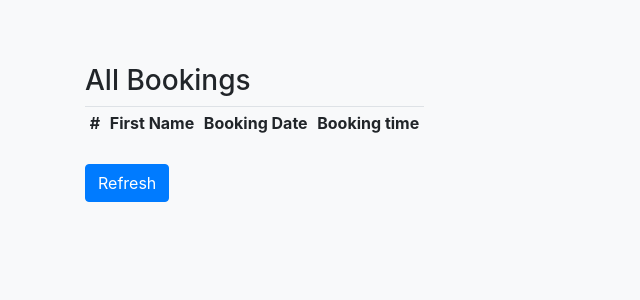
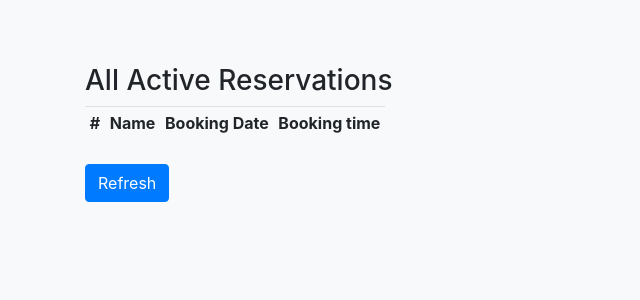
Before and after one commit to conorheffron/booking-sys, a Django app: page /reservations/ in a window 1280 px wide. Shown: the part 191-491 px from the top of the page, without its empty margins (0-640 px from the left). Run offline with Django 5.2, Linux system fonts and the light colour scheme; data that the repository does not hold is empty; some libraries are stand-ins or nearby versions.

Commit message:
#47 Filter out past bookings from all reservations page (#54)
* #47 Filter out past bookings from all active reservations view

* #51 Set width of response messages to match form

* #47 Update reservations.html

* #47 Update tests.py

* #47 Update views.py

Add buffer of 2 minutes when retrieving get all active reservations call

* #47 Update views.py

* #47 Update view.py

Re-order reservation result sets to bring oldest bookings to the top of lists

```diff
--- a/restaurant/forms.py
+++ b/restaurant/forms.py
@@ -9,7 +9,7 @@ class ReservationForm(forms.Form):
     Attributes:
         first_name  The first name against the reservation.
         reservation_date  The booking date.
-        reservation_slot The booking time slot (HH:MM:SS).
+        reservation_slot The booking time slot (HH:MM).
     """
     london_time = TimeUtils().get_current_date_time()
 
--- a/restaurant/static/js/reservations.js
+++ b/restaurant/static/js/reservations.js
@@ -26,9 +26,11 @@ function submitHandler(e) {
 
 function renderAlertMessage(message) {
     if (message.includes('Booking Failed')) {
-        document.getElementById('form-out-msg').innerHTML = '<div id="form-out-msg" class="alert alert-danger" role="alert">' + message + '</div>'
+        document.getElementById('form-out-msg').innerHTML = '<div id="form-out-msg" class="alert alert-danger" role="alert" style="width:45%;">'
+            + message + '</div>'
     } else if (message.includes('Booking Complete')) {
-        document.getElementById('form-out-msg').innerHTML = '<div id="form-out-msg" class="alert alert-success" role="alert">' + message + '</div>'
+        document.getElementById('form-out-msg').innerHTML = '<div id="form-out-msg" class="alert alert-success" role="alert" style="width:45%;">'
+            + message + '</div>'
     } else {
         document.getElementById('form-out-msg').innerHTML = '<div id="form-out-msg"></div>'
         console.log('Invalid message returned from server: ' + message)
--- a/restaurant/templates/reservations.html
+++ b/restaurant/templates/reservations.html
@@ -19,11 +19,11 @@
     </div>
 
     <div id="bookings" class="container pt-5 table mt-3 table-sm table_col_padding">
-        <h3>All Bookings</h3>
+        <h3>All Active Reservations</h3>
         <table>
             <tr>
                 <th>#</th>
-                <th>First Name</th>
+                <th>Name</th>
                 <th>Booking Date</th>
                 <th>Booking time</th>
             </tr>
--- a/restaurant/tests.py
+++ b/restaurant/tests.py
@@ -68,10 +68,10 @@ class RestaurantTests(TestCase):
         response = self.client.get('/reservations/')
 
         # then
-        self.assertContains(response, '<h3>All Bookings</h3>\n        ' +
+        self.assertContains(response, '<h3>All Active Reservations</h3>\n        ' +
                             '<table>\n            <tr> \n' +
                             '                <th>#</th>\n' +
-                            '                <th>First Name</th>\n' +
+                            '                <th>Name</th>\n' +
                             '                <th>Booking Date</th>\n' +
                             '                <th>Booking time</th>\n' +
                             '            </tr>\n            \n' +
--- a/restaurant/time_utils.py
+++ b/restaurant/time_utils.py
@@ -1,10 +1,18 @@
+"""time_utils date_time helper methods
+"""
 from datetime import datetime
 import pytz
 
 class TimeUtils:
+    """TimeUtils is utility class for generating/manipulating datetime
+    """
 
     @classmethod
-    def get_current_date_time(self):
+    def get_current_date_time(cls):
+        """Get the current date time value
+        Parameters
+        ----------
+        """
         tz = pytz.timezone('UTC')
         tz_time = tz.localize(datetime.now())
         london_tz = pytz.timezone('Europe/London')
--- a/restaurant/views.py
+++ b/restaurant/views.py
@@ -1,6 +1,5 @@
 """booking-sys views Mapping & Logic
 """
-from datetime import datetime
 import logging
 from django.http import JsonResponse
 from django.shortcuts import render
@@ -22,7 +21,7 @@ class Views():
         ----------
         request : Requests
         """
-        date = request.GET.get("date", datetime.today().date())
+        date = request.GET.get("date", TimeUtils.get_current_date_time().date())
         return cls.__find_bookings_by_date(cls, date)
 
     @classmethod
@@ -43,8 +42,11 @@ class Views():
         ----------
         request : Requests
         """
-        data =  list(Reservation.objects.all()
-                     .order_by('-reservation_date', '-reservation_slot')
+        # get current date/ time
+        london_date_time = TimeUtils().get_current_date_time()
+        # get all active reservations (after current date)
+        data =  list(Reservation.objects.filter(reservation_date__gte=london_date_time.date())
+                     .order_by('reservation_date', 'reservation_slot')
                      .values('id', 'first_name', 'reservation_date', 'reservation_slot'))
         logger.info('GET All Query set results: %s', data)
         return render(request, 'reservations.html', {'reservations': data})
@@ -92,7 +94,7 @@ class Views():
                     message = f'Booking Complete: Confirmed for {booking_date} at {booking_slot}'
                 # POST response JSON
                 data = list(Reservation.objects
-                            .order_by('-reservation_slot')
+                            .order_by('reservation_slot')
                             .filter(reservation_date=booking_date)
                             .values('id', 'first_name', 'reservation_date', 'reservation_slot'))
                 logger.info('POST Query set results: %s', data)
@@ -119,7 +121,7 @@ class Views():
         date: The date in format %y-%m-%d i.e. 2024-09-07
         """
         reservations_by_date = Reservation.objects.order_by(
-            '-reservation_slot').filter(
+            'reservation_slot').filter(
                 reservation_date=date)
         data = list(reservations_by_date.values('id',
                                                 'first_name',
```
